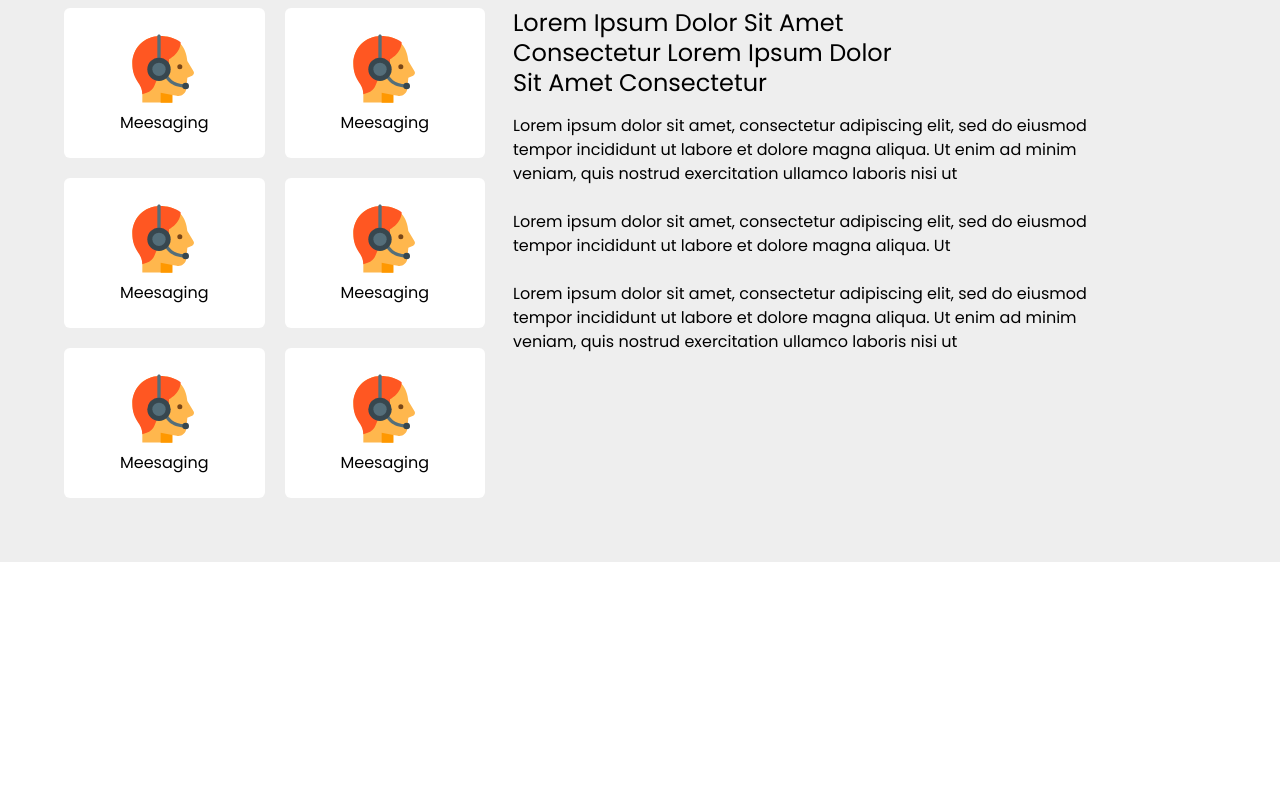
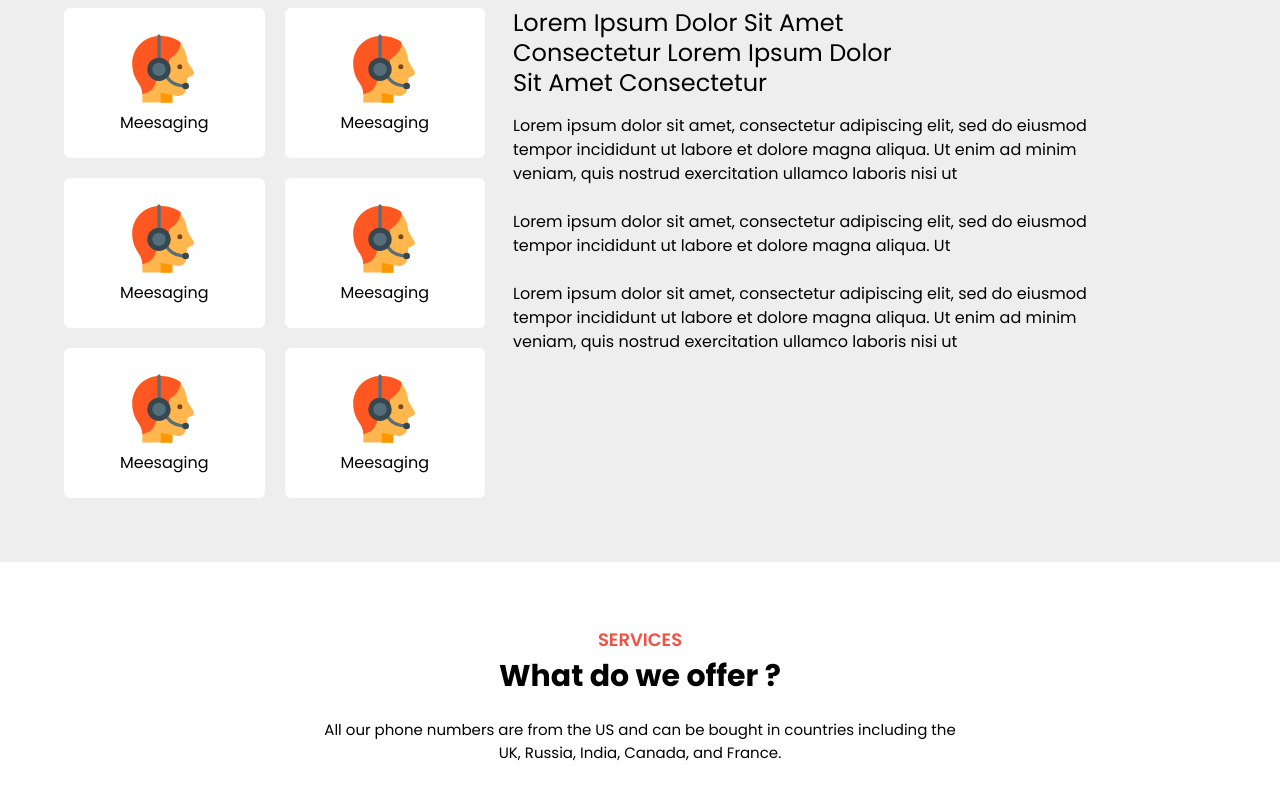
Before and after one commit to emmyzee45/simver-frontend, a React (Create React App) app: page / in a window 1280 px wide. Shown: the part 1376-2176 px from the top of the page. Before the commit the page ends 1938 px from the top, so only its background shows below. Built offline with nearby package versions, Linux system fonts and the light colour scheme.

Commit message:
brand-carousel

```diff
--- /dev/null
+++ b/src/components/what-we-offer/page.js
@@ -0,0 +1,20 @@
+import React from "react";
+
+export default function WhatWeOffer() {
+  return (
+    <div className="my-[5%]">
+      <div>
+        <h6 className="text-lg text-center text-[#EF5242] font-semibold">
+          SERVICES
+        </h6>
+        <h4 className="text-[30px] font-bold text-center">
+          What do we offer ?{" "}
+        </h4>
+        <h5 className="text-center text-[15px] sm:px-[25%] px-[4%] mt-2 sm:mt-5">
+          All our phone numbers are from the US and can be bought in countries
+          including the UK, Russia, India, Canada, and France.
+        </h5>
+      </div>
+    </div>
+  );
+}
--- a/src/pages/Home.js
+++ b/src/pages/Home.js
@@ -2,6 +2,7 @@ import React from "react";
 import Hero from "../components/hero";
 import BrandSlider from "../components/brandslider";
 import Feauture from "../components/feauture";
+import WhatWeOffer from "../components/what-we-offer/page";
 
 const Home = () => {
   return (
@@ -9,6 +10,7 @@ const Home = () => {
       <Hero />
       <BrandSlider/>
       <Feauture/>
+      <WhatWeOffer/>
     </div>
   );
 };
```
